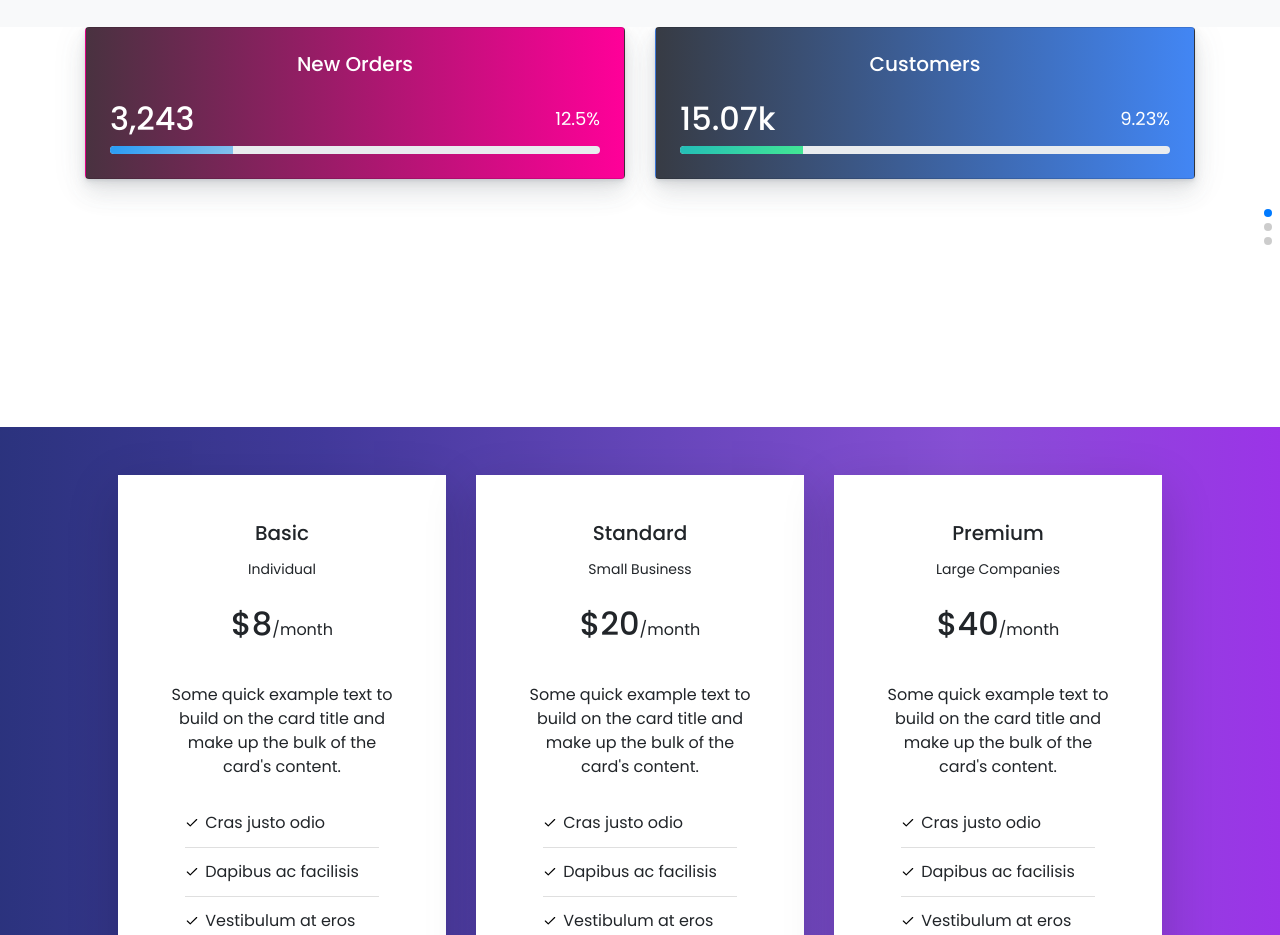
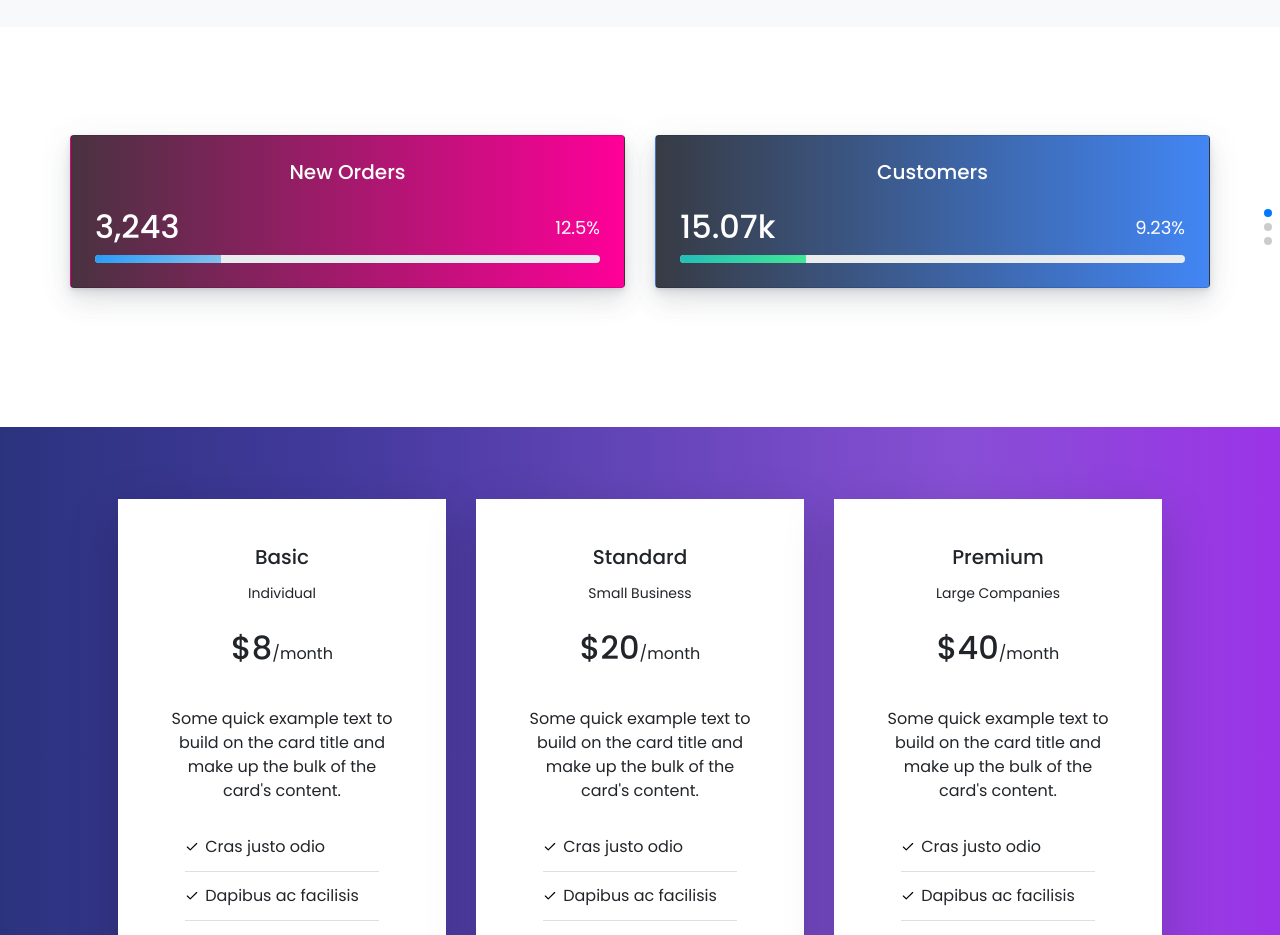
Before and after one commit to mudassirshahid/react-bootstrap, a React (Vite) app: page /webdevelopment in a window 1280 px wide. Shown: the part 2040-2975 px from the top of the page. Built offline with nearby package versions, Linux system fonts and the light colour scheme.

Commit message:
set layout

```diff
--- a/src/components/MouseSlider.jsx
+++ b/src/components/MouseSlider.jsx
@@ -19,8 +19,8 @@ const MouseSlider = () => {
       modules={[Mousewheel, Pagination]}
       className="mySwiper mySwiper-custom"
     >
-      <SwiperSlide className="swiper-slide-bg">
-        <div className="container">
+      <SwiperSlide className="swiper-slide-bg d-flex justify-content-center align-items-center">
+        <div className="container p-md-0 p-4">
           <div className="row ">
           <div className="col-xl-6 col-lg-6">
             <div className="card l-bg-cherry">
@@ -99,8 +99,8 @@ const MouseSlider = () => {
           </div>
         </div>
       </SwiperSlide>
-      <SwiperSlide className="swiper-slide-bg">
-      <div className="container">
+      <SwiperSlide className="swiper-slide-bg d-flex justify-content-center align-items-center">
+      <div className="container p-md-0 p-4">
           <div className="row ">
           <div className="col-xl-6 col-lg-6">
             <div className="card l-bg-green-dark">
--- a/src/components/PricingTable.jsx
+++ b/src/components/PricingTable.jsx
@@ -5,7 +5,7 @@ function PricingTable() {
   return (
     <>
       <div
-  className="container-fluid"
+  className="container-fluid p-4"
   style={{ background: "linear-gradient(to right, rgba(32, 40, 119, 0.95), rgba(55, 46, 149, 0.95), rgba(83, 49, 177, 0.90), rgba(114, 48, 205, 0.85), rgba(150, 41, 230, 0.95))" }}
 >
   <div className="container p-md-5 p-3">
```
